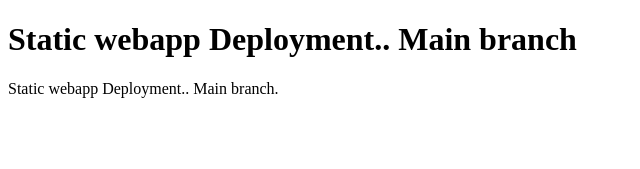
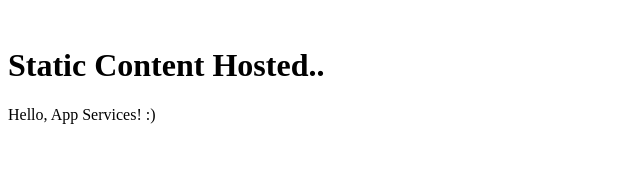
Before and after one commit to anushkakda/oneappsstatic, a plain HTML site: page index.html in a window 1280 px wide. Shown: the whole page, without its empty margins (0-640 px from the left). Drawn offline with Linux system fonts and the light colour scheme.

Commit message:
Update index.html

```diff
--- a/index.html
+++ b/index.html
@@ -1,10 +1 @@
-<!DOCTYPE html>
-<html>
-<body>
-
-<h1>Static webapp Deployment.. Main branch</h1>
-
-<p>Static webapp Deployment.. Main branch.</p>
-
-</body>
-</html>
+<!DOCTYPE html><html><head><title>Page Title</title></head><body> <h1>Static Content Hosted.. </h1><p>Hello, App Services! :) </p> </body></html>
```
